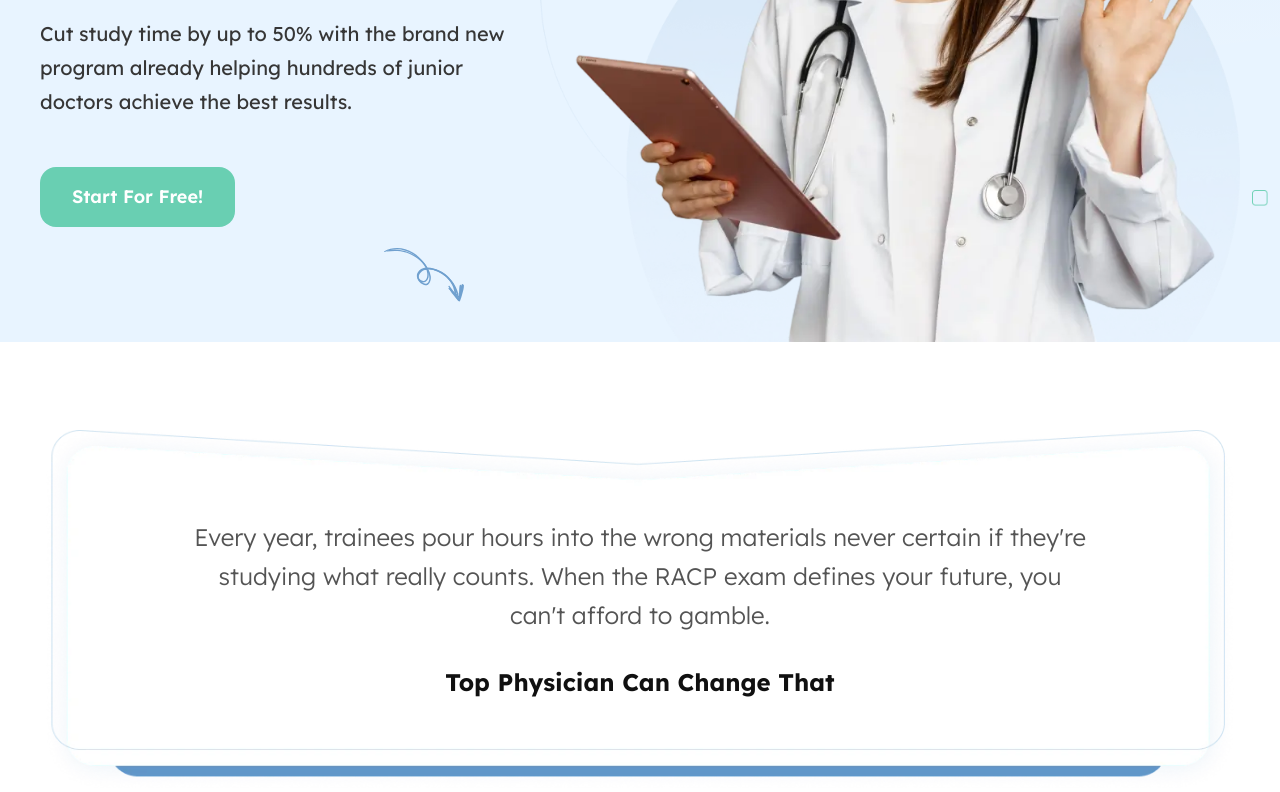
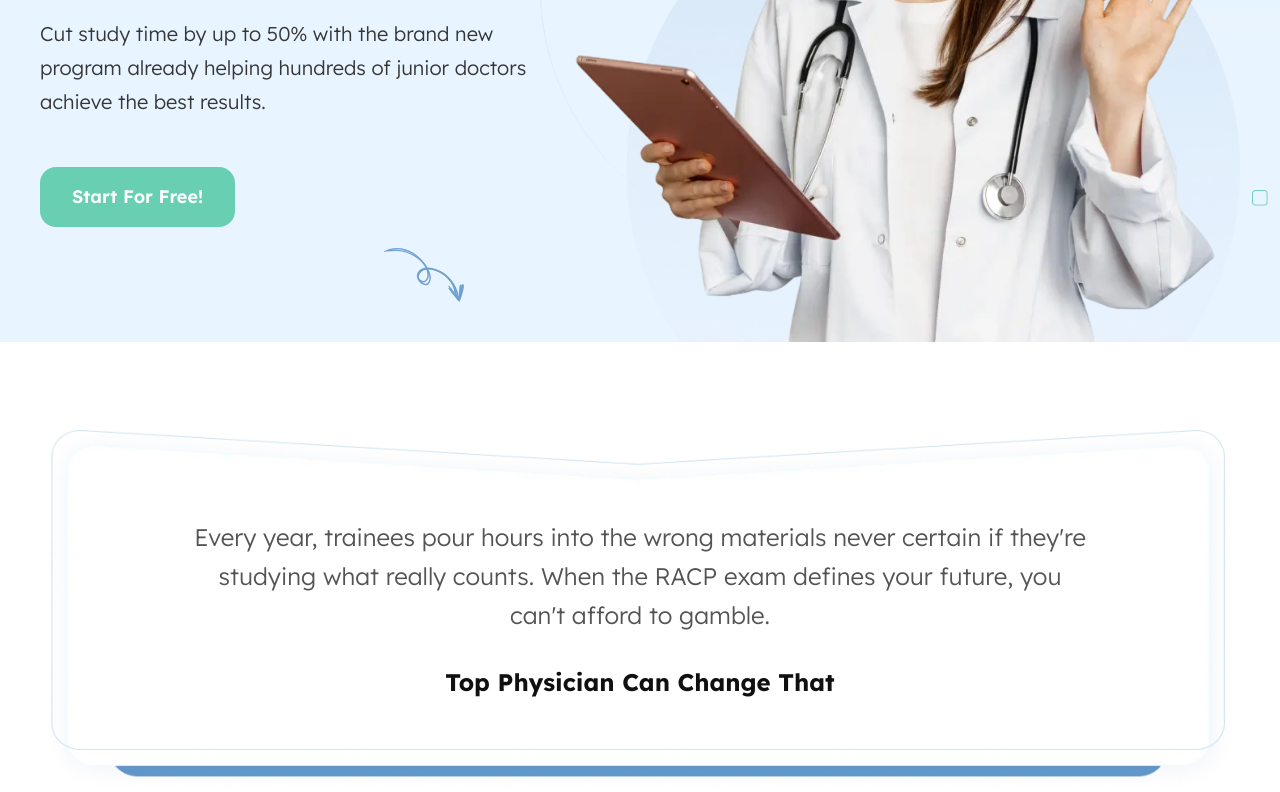
Before and after one commit to yashzindex/top-physician, a website: page public/index.html in a window 1280 px wide. Shown: the part 458-1250 px from the top of the page. Drawn offline with Linux system fonts and the light colour scheme.

Commit message:
change all section 400 to 300

```diff
--- a/public/css/input.css
+++ b/public/css/input.css
@@ -120,7 +120,7 @@
   }
 
   body {
-    @apply text-foreground font-normal transition-colors duration-300;
+    @apply text-foreground font-light transition-colors duration-300;
     font-family: var(--font-lexend);
   }
 }
```
Also changed, not shown: public/css/output.css.
